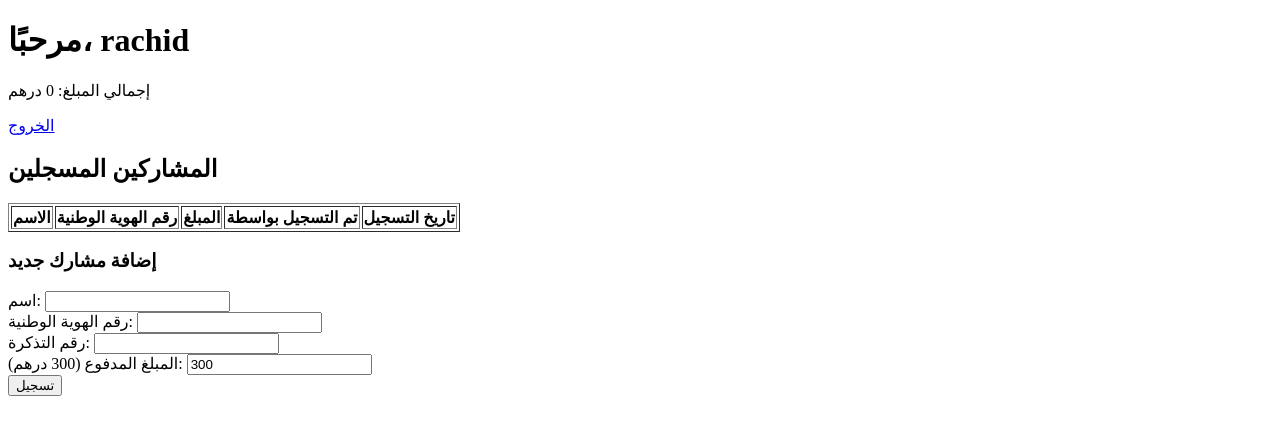
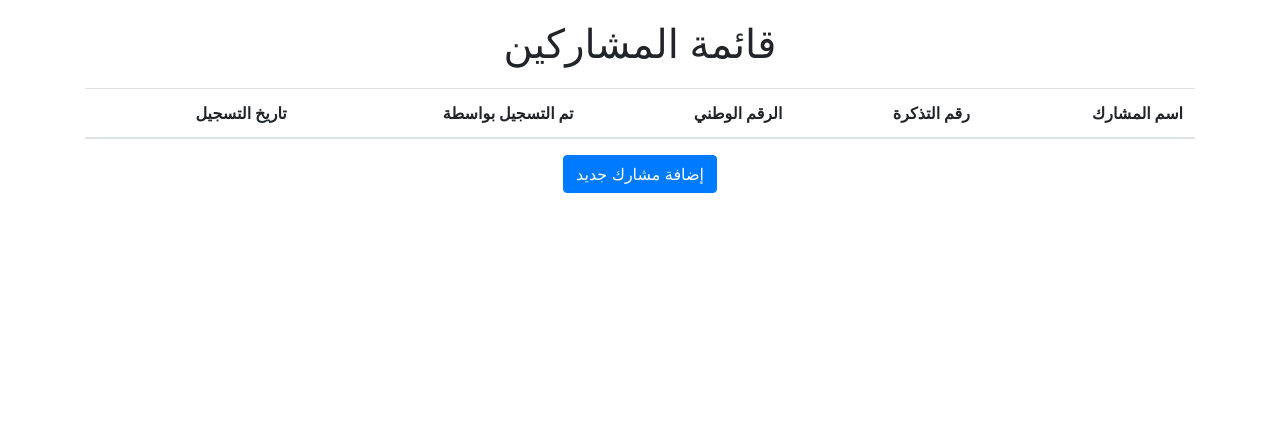
Before and after one commit to OUCHTAH/chakir, a Flask app: page / in a window 1280 px wide. Shown: the top 435 px of the page. Run offline with Flask 2, Linux system fonts and the light colour scheme; a user stored in the database is signed in; lists and menus that the app fills with data are empty; some libraries are stand-ins or nearby versions.

Commit message:
Update home.html

```diff
--- a/templates/home.html
+++ b/templates/home.html
@@ -3,20 +3,32 @@
 <head>
     <meta charset="UTF-8">
     <meta name="viewport" content="width=device-width, initial-scale=1.0">
-    <title>المشاركين</title>
+    <title>الصفحة الرئيسية</title>
+    <!-- رابط إلى Bootstrap CSS -->
+    <link href="https://stackpath.bootstrapcdn.com/bootstrap/4.5.2/css/bootstrap.min.css" rel="stylesheet">
+    <!-- إعداد اتجاه النص من اليمين لليسار -->
+    <style>
+        body {
+            direction: rtl;
+            text-align: right;
+        }
+        .container {
+            margin-top: 20px;
+        }
+        table {
+            margin-top: 20px;
+        }
+    </style>
 </head>
 <body>
-    <h1>مرحبًا، {{ current_user.username }}</h1>
-    <p>إجمالي المبلغ: {{ total_amount }} درهم</p>
-    <a href="{{ url_for('logout') }}">الخروج</a>
-
-    <h2>المشاركين المسجلين</h2>
-    <table border="1">
+    <div class="container">
+        <h1 class="text-center">قائمة المشاركين</h1>
+        <table class="table table-striped">
             <thead>
                 <tr>
-                <th>الاسم</th>
-                <th>رقم الهوية الوطنية</th>
-                <th>المبلغ</th>
+                    <th>اسم المشارك</th>
+                    <th>رقم التذكرة</th>
+                    <th>الرقم الوطني</th>
                     <th>تم التسجيل بواسطة</th>
                     <th>تاريخ التسجيل</th>
                 </tr>
@@ -24,27 +36,23 @@
             <tbody>
                 {% for participant in participants %}
                     <tr>
-                <td>{{ participant.name }}</td>
-                <td>{{ participant.national_id }}</td>
-                <td>{{ participant.amount }} درهم</td>
-                <td>{{ participant.added_by }}</td>
-                <td>{{ participant.registration_date }}</td>
+                        <td>{{ participant['name'] }}</td>
+                        <td>{{ participant['ticket_number'] }}</td>
+                        <td>{{ participant['national_id'] }}</td>
+                        <td>{{ participant['added_by'] }}</td>
+                        <td>{{ participant['registration_date'] }}</td>
                     </tr>
                 {% endfor %}
             </tbody>
         </table>
+        <div class="text-center">
+            <a href="{{ url_for('register') }}" class="btn btn-primary">إضافة مشارك جديد</a>
+        </div>
+    </div>
 
-    <form action="{{ url_for('register') }}" method="POST">
-        <h3>إضافة مشارك جديد</h3>
-        <label>اسم:</label>
-        <input type="text" name="name" required><br>
-        <label>رقم الهوية الوطنية:</label>
-        <input type="text" name="national_id" required><br>
-        <label>رقم التذكرة:</label>
-        <input type="text" name="ticket_number" required><br>
-        <label>المبلغ المدفوع (300 درهم):</label>
-        <input type="number" name="amount" value="300" required><br>
-        <button type="submit">تسجيل</button>
-    </form>
+    <!-- رابط إلى Bootstrap JS و jQuery -->
+    <script src="https://code.jquery.com/jquery-3.5.1.slim.min.js"></script>
+    <script src="https://cdn.jsdelivr.net/npm/@popperjs/core@2.5.4/dist/umd/popper.min.js"></script>
+    <script src="https://stackpath.bootstrapcdn.com/bootstrap/4.5.2/js/bootstrap.min.js"></script>
 </body>
 </html>
```
Lines whose indentation alone changed are shown as unchanged.
